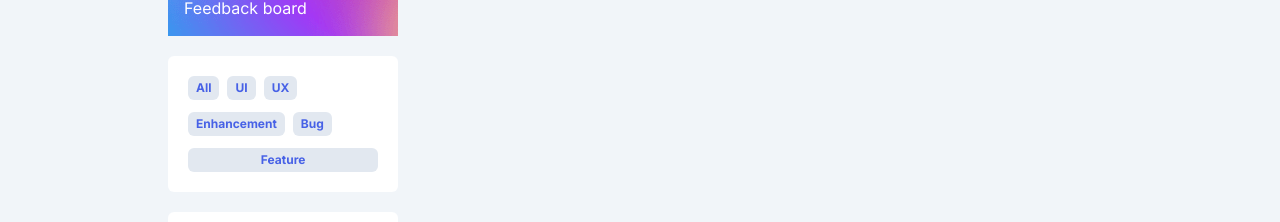
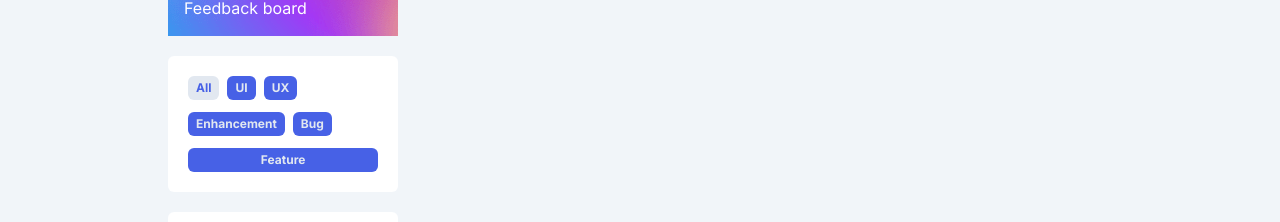
Before and after one commit to 10Nikus/Feedback, a Next.js app: page / in a window 1280 px wide. Shown: the part 184-406 px from the top of the page. Built offline with nearby package versions, Linux system fonts and the light colour scheme; no server answers; the database is empty.

Commit message:
Refactor filter and sort functionality

```diff
--- a/src/app/components/FeedbackList/FeedbackList.tsx
+++ b/src/app/components/FeedbackList/FeedbackList.tsx
@@ -1,22 +1,14 @@
+"use client";
+
+import { useSelector } from "react-redux";
 import FeedbackListItem from "./FeedbackListItem";
 
-async function GetFeedback() {
-  try {
-    const res = await fetch("http://localhost:3000/api/posts", {
-      cache: "no-store",
-    });
+export const FeedbackList = ({ feedback }: { feedback: any }) => {
+  const filter = useSelector((state: any) => state.filterSlice.status);
 
-    if (!res.ok) {
-      throw new Error("Failed to fetch posts");
-    }
-    return res.json();
-  } catch (error) {
-    console.log("Error loading feedback", error);
+  if (filter !== "all") {
+    feedback = feedback.filter((f: any) => f.category === filter);
   }
-}
-
-export const FeedbackList = async () => {
-  const { feedback } = await GetFeedback();
 
   return (
     <div className="flex flex-col align-middle w-full items-center">
--- a/src/app/components/Header/Header.tsx
+++ b/src/app/components/Header/Header.tsx
@@ -1,14 +1,17 @@
 "use client";
 
-import { useState } from "react";
 import FeedbuckButton from "./FeedbackButton";
 import Navbar from "./Navbar";
+import { setSort } from "../../lib/features/sort/sortSlice";
+import { useDispatch } from "react-redux";
+import { useSelector } from "react-redux";
 
 export default function Header() {
-  const [filter, setFilter] = useState("Most Comments");
+  const dispatch = useDispatch();
+  const sort = useSelector((state: any) => state.sortSlice.status);
 
   const handleChange = (e: React.ChangeEvent<HTMLSelectElement>) => {
-    setFilter(e.target.value);
+    dispatch(setSort(e.target.value));
   };
 
   return (
@@ -27,7 +30,7 @@ export default function Header() {
         <div className="flex gap-1 items-center">
           <h2>Sort by:</h2>
           <select
-            value={filter}
+            value={sort}
             onChange={handleChange}
             className="border-0 bg-transparent p-0 outline-0 appearance-none"
           >
--- a/src/app/components/sidebar/SidebarButton.tsx
+++ b/src/app/components/sidebar/SidebarButton.tsx
@@ -1,8 +1,30 @@
-export default function Button({
-  children,
-}: Readonly<{ children: React.ReactNode }>) {
+"use client";
+
+import { setFilter } from "@/app/lib/features/filter/filterSlice";
+import { useDispatch } from "react-redux";
+import { useSelector } from "react-redux";
+
+export default function Button({ children }: Readonly<{ children: string }>) {
+  const filter = useSelector((state: any) => state.filterSlice.status);
+  const dispatch = useDispatch();
+
+  const handleClick = () => {
+    if (filter !== children.toLowerCase()) {
+      dispatch(setFilter(children.toLowerCase()));
+    } else {
+      dispatch(setFilter("all"));
+    }
+  };
+
   return (
-    <button className="bg-slate-200 text-blue rounded-md px-2 py-1 text-xs font-bold">
+    <button
+      className={`${
+        filter === children.toLowerCase()
+          ? "bg-slate-200 text-blue"
+          : "bg-blue text-slate-200"
+      } rounded-md px-2 py-1 text-xs font-bold`}
+      onClick={handleClick}
+    >
       {children}
     </button>
   );
--- /dev/null
+++ b/src/app/hooks/UseGetFeedback.tsx
@@ -0,0 +1,14 @@
+export async function GetFeedback() {
+  try {
+    const res = await fetch("http://localhost:3000/api/posts", {
+      cache: "no-store",
+    });
+
+    if (!res.ok) {
+      throw new Error("Failed to fetch posts");
+    }
+    return res.json();
+  } catch (error) {
+    console.log("Error loading feedback", error);
+  }
+}
--- a/src/app/layout.tsx
+++ b/src/app/layout.tsx
@@ -1,6 +1,7 @@
 import type { Metadata } from "next";
 import { Inter } from "next/font/google";
 import "./globals.css";
+import StoreProvider from "./lib/storeProvider";
 
 const inter = Inter({ subsets: ["latin"] });
 
@@ -16,7 +17,9 @@ export default function RootLayout({
 }>) {
   return (
     <html lang="en">
-      <body className={inter.className}>{children}</body>
+      <body className={inter.className}>
+        <StoreProvider>{children}</StoreProvider>
+      </body>
     </html>
   );
 }
--- a/src/app/lib/features/filter/filterSlice.ts
+++ b/src/app/lib/features/filter/filterSlice.ts
@@ -4,17 +4,13 @@ const filterSlice = createSlice({
   name: "filter",
   initialState: {
     status: "all",
-    sort: "Most Comments",
   },
   reducers: {
     setFilter: (state, action) => {
       state.status = action.payload;
     },
-    setSort: (state, action) => {
-      state.sort = action.payload;
-    },
   },
 });
 
-export const { setFilter, setSort } = filterSlice.actions;
+export const { setFilter } = filterSlice.actions;
 export default filterSlice.reducer;
--- /dev/null
+++ b/src/app/lib/features/sort/sortSlice.ts
@@ -0,0 +1,16 @@
+import { createSlice } from "@reduxjs/toolkit";
+
+const sortSlice = createSlice({
+  name: "sort",
+  initialState: {
+    status: "Most Comments",
+  },
+  reducers: {
+    setSort: (state, action) => {
+      state.status = action.payload;
+    },
+  },
+});
+
+export const { setSort } = sortSlice.actions;
+export default sortSlice.reducer;
--- a/src/app/lib/store.ts
+++ b/src/app/lib/store.ts
@@ -1,14 +1,10 @@
 import { configureStore } from "@reduxjs/toolkit";
 import filterSlice from "./features/filter/filterSlice";
+import sortSlice from "./features/sort/sortSlice";
 
-export const makeStore = () => {
-  return configureStore({
-    reducer: {
-      filterSlice,
-    },
-  });
-};
-
-export type AppStore = ReturnType<typeof makeStore>;
-export type RootState = ReturnType<AppStore["getState"]>;
-export type AppDispatch = AppStore["dispatch"];
+export const store = configureStore({
+  reducer: {
+    filterSlice,
+    sortSlice,
+  },
+});
--- /dev/null
+++ b/src/app/lib/storeProvider.tsx
@@ -0,0 +1,12 @@
+"use client";
+import { useRef } from "react";
+import { Provider } from "react-redux";
+import { store } from "./store";
+
+export default function StoreProvider({
+  children,
+}: {
+  children: React.ReactNode;
+}) {
+  return <Provider store={store}>{children}</Provider>;
+}
--- a/src/app/page.tsx
+++ b/src/app/page.tsx
@@ -1,14 +1,17 @@
 import { FeedbackList } from "./components/FeedbackList/FeedbackList";
 import Header from "./components/Header/Header";
 import Sidebar from "./components/sidebar/Sidebar";
+import { GetFeedback } from "./hooks/UseGetFeedback";
 
 export default async function Home() {
+  const { feedback } = await GetFeedback();
+
   return (
     <main className="flex bg-slate-100 px-36 py-20">
       <Sidebar />
       <div className="w-full mx-0">
         <Header />
-        <FeedbackList />
+        <FeedbackList feedback={feedback} />
       </div>
     </main>
   );
--- a/src/app/storeProvider.tsx
+++ /dev/null
@@ -1,17 +0,0 @@
-"use client";
-import { useRef } from "react";
-import { Provider } from "react-redux";
-import { makeStore, AppStore } from "./lib/store";
-
-export default function StoreProvider({
-  children,
-}: {
-  children: React.ReactNode;
-}) {
-  const storeRef = useRef<AppStore>();
-  if (!storeRef.current) {
-    storeRef.current = makeStore();
-  }
-
-  return <Provider store={storeRef.current}>{children}</Provider>;
-}
```
